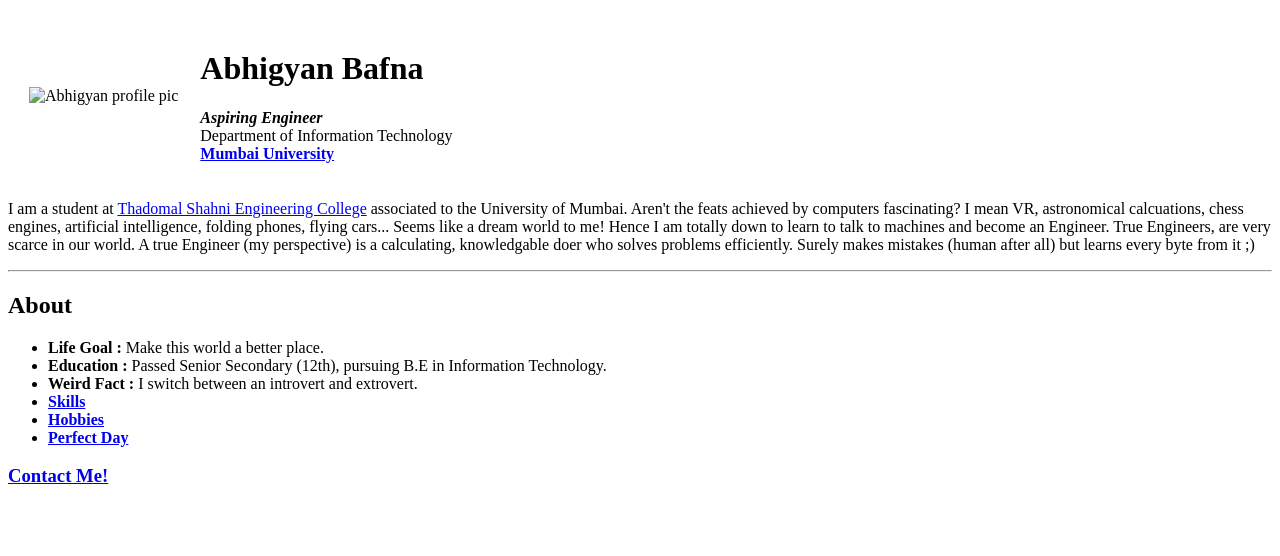
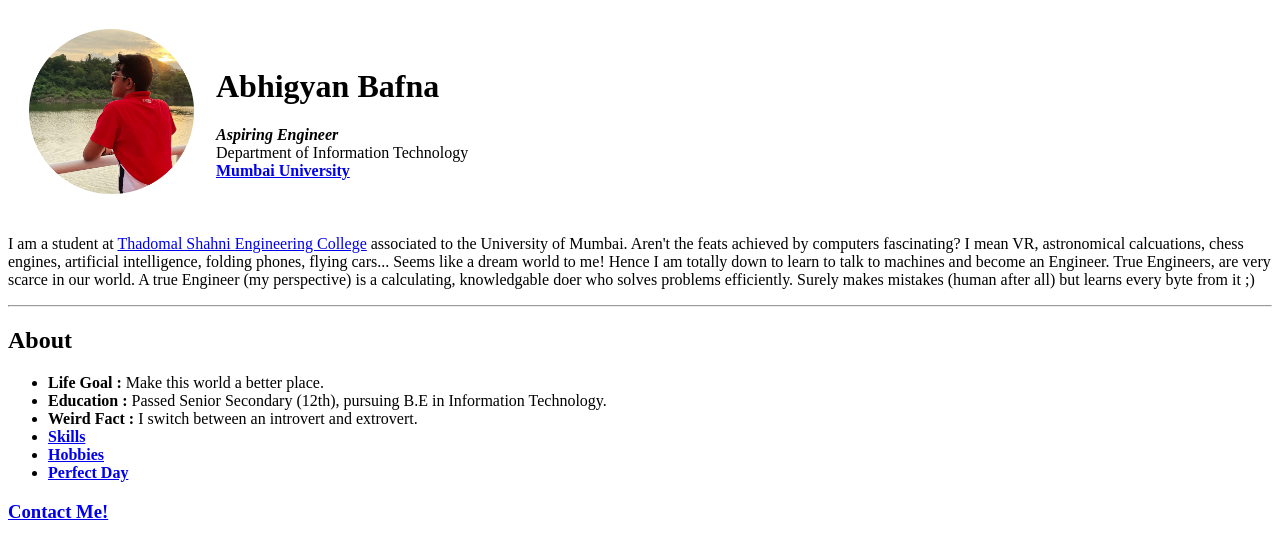
Before and after one commit to AbhigyanBafna/ABC, a plain HTML site: page CV/index.html in a window 1280 px wide. Drawn offline with Linux system fonts and the light colour scheme.

Commit message:
Update index.html
Corrected src to be in the same folder

```diff
--- a/CV/index.html
+++ b/CV/index.html
@@ -9,7 +9,7 @@
 <body>
     <table cellspacing = "20">
         <tr>
-            <td> <img src="images/Abhigyan_profile_pic.png" alt="Abhigyan profile pic" width = "165" height = "165"></td>
+            <td> <img src="Abhigyan_profile_pic.png" alt="Abhigyan profile pic" width = "165" height = "165"></td>
             <td>
                 <h1>Abhigyan Bafna</h1>
                 <strong><em>Aspiring Engineer</em></strong><br>
```
